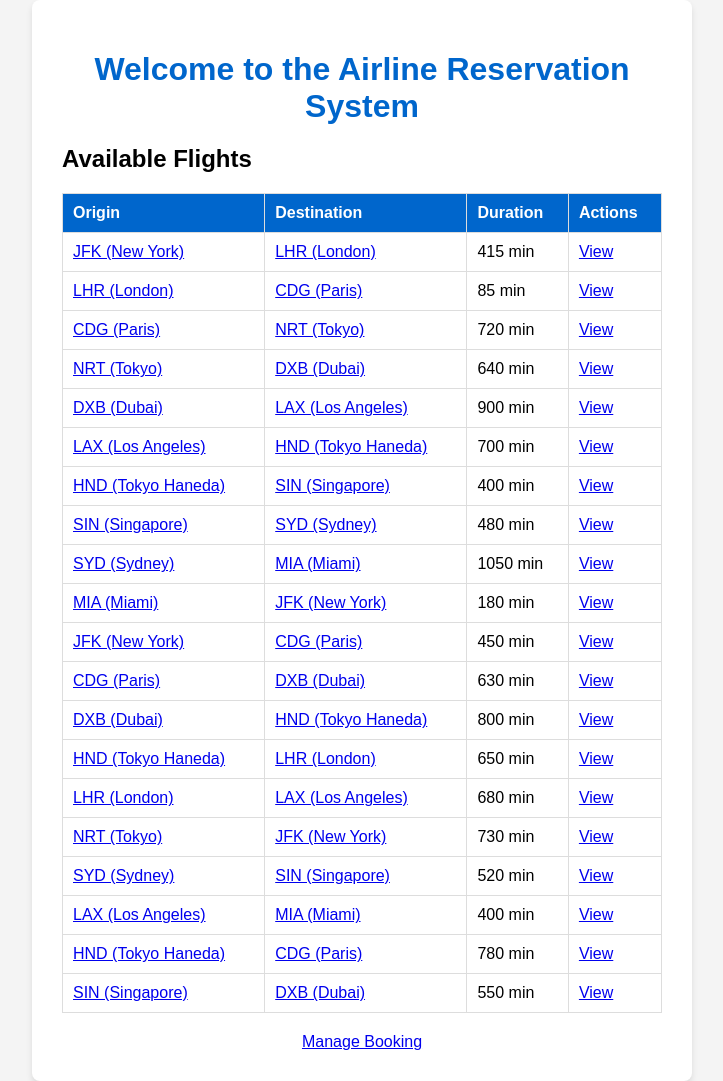
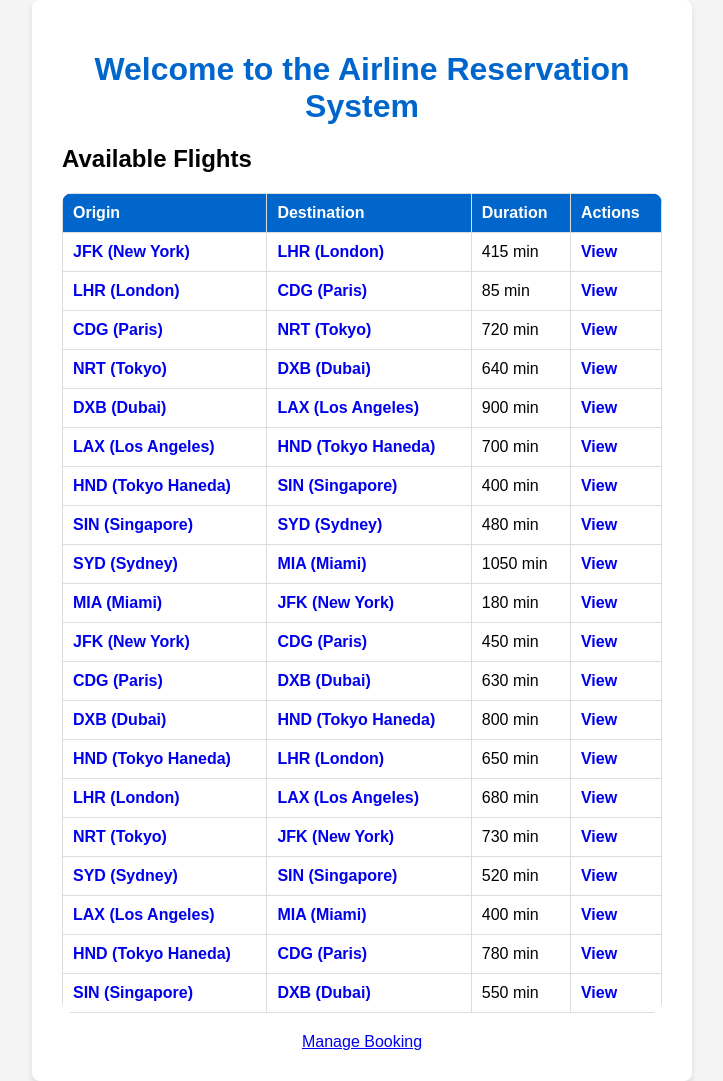
Before and after one commit to eidarulu/airline_system, a Django app: page / in a window 1280 px wide. Shown: the whole page, without its empty margins (278-1001 px from the left). Run offline with Django 4.2, Linux system fonts and the light colour scheme; data comes from the database, SQL or seed files in the repository.

Commit message:
format links

```diff
--- a/flights/static/css/styles.css
+++ b/flights/static/css/styles.css
@@ -117,3 +117,17 @@ input {
     border-radius: 4px;
     margin-bottom: 15px;
 }
+
+.link {
+    text-decoration: none;
+    font-weight: 550;
+}
+
+.link:visited {
+    color: #0000FF;
+}
+
+table {
+    border-radius: 10px;
+    overflow: hidden;
+}
--- a/flights/templates/flights/index.html
+++ b/flights/templates/flights/index.html
@@ -23,18 +23,20 @@
                 {% for flight in flights %}
                 <tr>
                     <td>
-                        <a href="{% url 'airport_detail' flight.origin.code %}">
+                        <a href="{% url 'airport_detail' flight.origin.code %}" class="link">
                             {{ flight.origin.code }} ({{ flight.origin.city }})
                         </a>
                     </td>
                     <td>
-                        <a href="{% url 'airport_detail' flight.destination.code %}">
+                        <a href="{% url 'airport_detail' flight.destination.code %}" class="link">
                             {{ flight.destination.code }} ({{ flight.destination.city }})
                         </a>
                     </td>
                     <td>{{ flight.duration }} min</td>
                     <td>
-                        <a href="{% url 'flight_detail' flight.id %}">View</a>
+                        <a href="{% url 'flight_detail' flight.id %}" class="link">
+                            View
+                        </a>
                     </td>
                 </tr>
                 {% endfor %}
```
